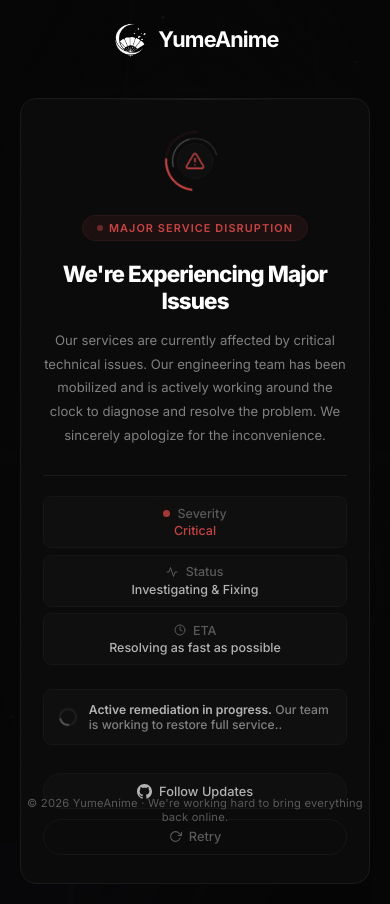
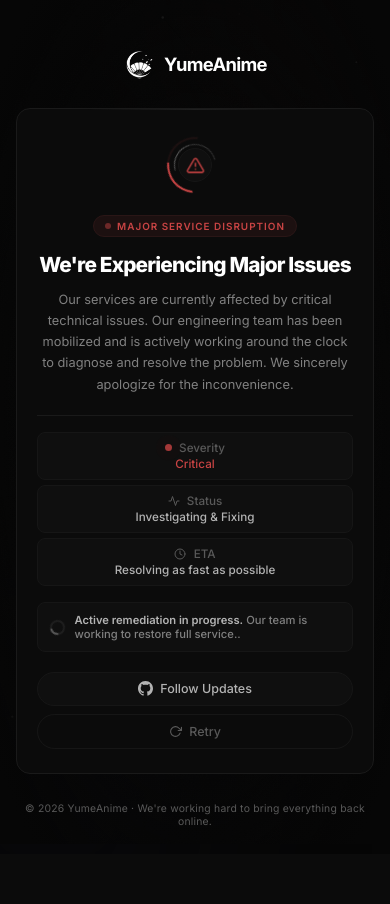
Before and after one commit to OTAKUWeBer/YumeAnime, a Python web app: template api/templates/announcement.html in a window 390 px wide. After the commit the page ends 825 px from the top, so only its background shows below. Run offline with Jinja, Linux system fonts and the light colour scheme; the template is opened without the code that fills it, so the values that code supplies are empty.

Commit message:
Phone responsive annoucement page

```diff
--- a/api/templates/announcement.html
+++ b/api/templates/announcement.html
@@ -65,8 +65,10 @@
             flex-direction: column;
             align-items: center;
             justify-content: center;
-            overflow: hidden;
+            overflow-x: hidden;
+            overflow-y: auto;
             position: relative;
+            padding-bottom: 3.5rem;
         }
 
         /* ═══════════════════════════════════════════
@@ -527,42 +529,146 @@
            RESPONSIVE
            ═══════════════════════════════════════════ */
         @media (max-width: 640px) {
-            .announcement-wrapper { padding: 1.25rem; }
+            body {
+                justify-content: flex-start;
+                padding-top: 2rem;
+                padding-bottom: 4rem;
+            }
+
+            .announcement-wrapper {
+                padding: 1rem;
+                max-width: 100%;
+            }
+
+            .announcement-logo {
+                margin-bottom: 1.75rem;
+            }
+
+            .announcement-logo img {
+                height: 32px;
+            }
+
+            .announcement-logo span {
+                font-size: 1.15rem;
+            }
 
             .announcement-card {
-                padding: 2rem 1.4rem 1.75rem;
-                border-radius: 16px;
+                padding: 1.75rem 1.25rem 1.5rem;
+                border-radius: 14px;
             }
 
-            .announcement-title { font-size: 1.4rem; }
-            .announcement-subtitle { font-size: 0.82rem; }
+            .announcement-title {
+                font-size: 1.3rem;
+                margin-bottom: 0.7rem;
+            }
+
+            .announcement-subtitle {
+                font-size: 0.8rem;
+                line-height: 1.65;
+                margin-bottom: 1.25rem;
+            }
+
+            .status-icon-wrapper {
+                width: 56px;
+                height: 56px;
+                margin-bottom: 1.25rem;
+            }
+
+            .status-icon-core { inset: 11px; }
+            .status-icon-core svg { width: 17px; height: 17px; }
+
+            .status-badge {
+                font-size: 0.62rem;
+                padding: 4px 11px;
+                margin-bottom: 1rem;
+            }
+
+            .card-divider {
+                margin-bottom: 1rem;
+            }
+
+            .status-details {
+                gap: 0.3rem;
+                margin-bottom: 1rem;
+            }
 
             .status-row {
                 flex-direction: column;
                 gap: 0.15rem;
                 text-align: center;
-                padding: 0.55rem 0.7rem;
+                padding: 0.5rem 0.65rem;
+                font-size: 0.73rem;
+            }
+
+            .status-row-label {
+                justify-content: center;
+            }
+
+            .activity-section {
+                margin-bottom: 1.25rem;
+                padding: 0.6rem 0.75rem;
+                gap: 0.6rem;
+            }
+
+            .activity-spinner {
+                width: 15px;
+                height: 15px;
+            }
+
+            .activity-text {
+                font-size: 0.7rem;
+            }
+
+            .btn-group {
+                flex-direction: column;
+                gap: 0.5rem;
+            }
+
+            .btn {
+                justify-content: center;
+                padding: 0.55rem 1.2rem;
+                font-size: 0.78rem;
+            }
+
+            .announcement-footer {
+                padding: 1rem;
+                font-size: 0.65rem;
+            }
+
+            .bg-glow-1 { width: 250px; height: 250px; top: -120px; right: -80px; }
+            .bg-glow-2 { width: 200px; height: 200px; bottom: -80px; left: -60px; }
+            .bg-grid { display: none; }
+        }
+
+        @media (max-width: 380px) {
+            .announcement-title { font-size: 1.15rem; }
+
+            .announcement-card {
+                padding: 1.5rem 1rem 1.25rem;
+                border-radius: 12px;
+            }
+
+            .announcement-subtitle {
+                font-size: 0.75rem;
             }
 
             .status-icon-wrapper {
-                width: 60px;
-                height: 60px;
-                margin-bottom: 1.5rem;
+                width: 48px;
+                height: 48px;
+                margin-bottom: 1rem;
             }
 
-            .status-icon-core { inset: 12px; }
-            .status-icon-core svg { width: 18px; height: 18px; }
-
-            .btn-group { flex-direction: column; }
-            .btn { justify-content: center; }
-
-            .bg-glow-1 { width: 280px; height: 280px; }
-            .bg-glow-2 { width: 220px; height: 220px; }
+            .status-icon-core { inset: 9px; }
+            .status-icon-core svg { width: 15px; height: 15px; }
         }
 
-        @media (max-width: 360px) {
-            .announcement-title { font-size: 1.25rem; }
-            .announcement-card { padding: 1.5rem 1.15rem; }
+        @media (max-height: 650px) {
+            body {
+                justify-content: flex-start;
+                padding-top: 1.5rem;
+            }
+
+            .announcement-logo { margin-bottom: 1.25rem; }
         }
     </style>
 </head>
```
